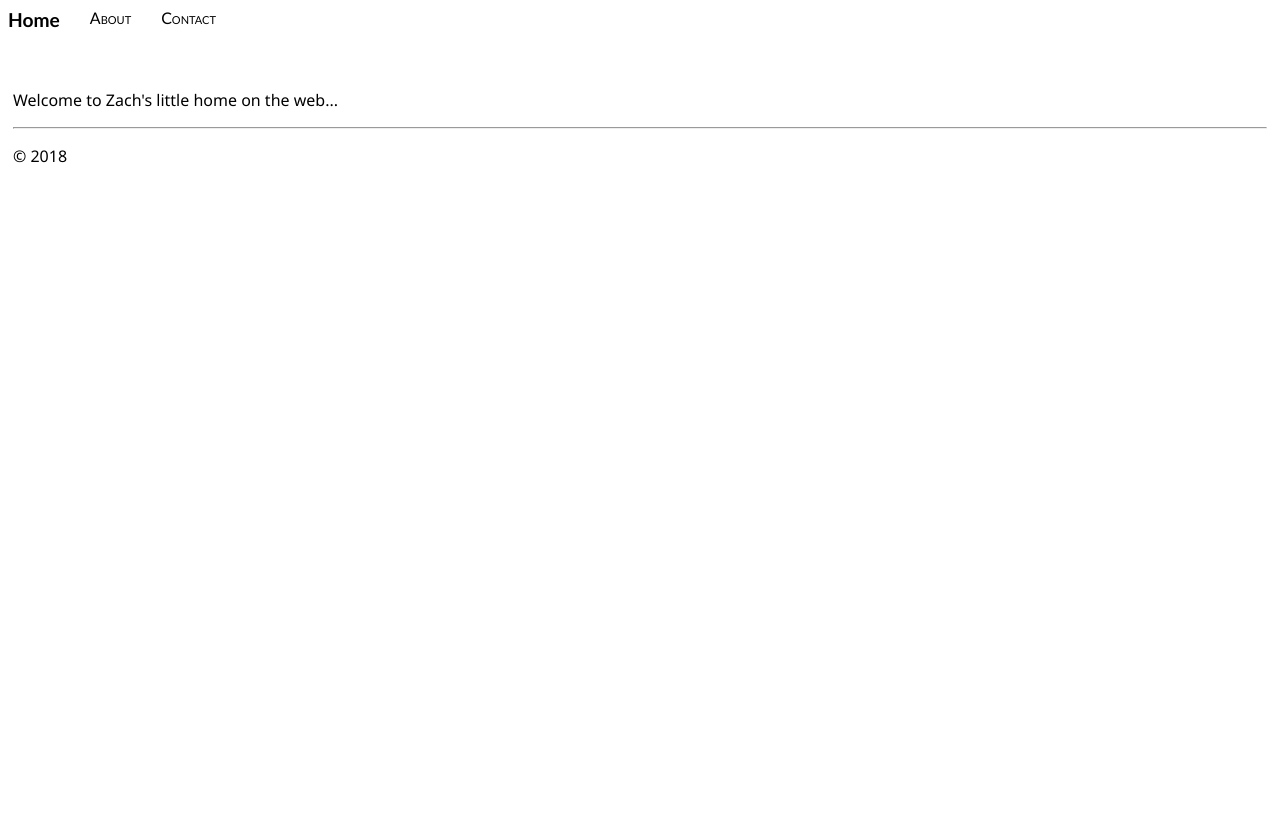
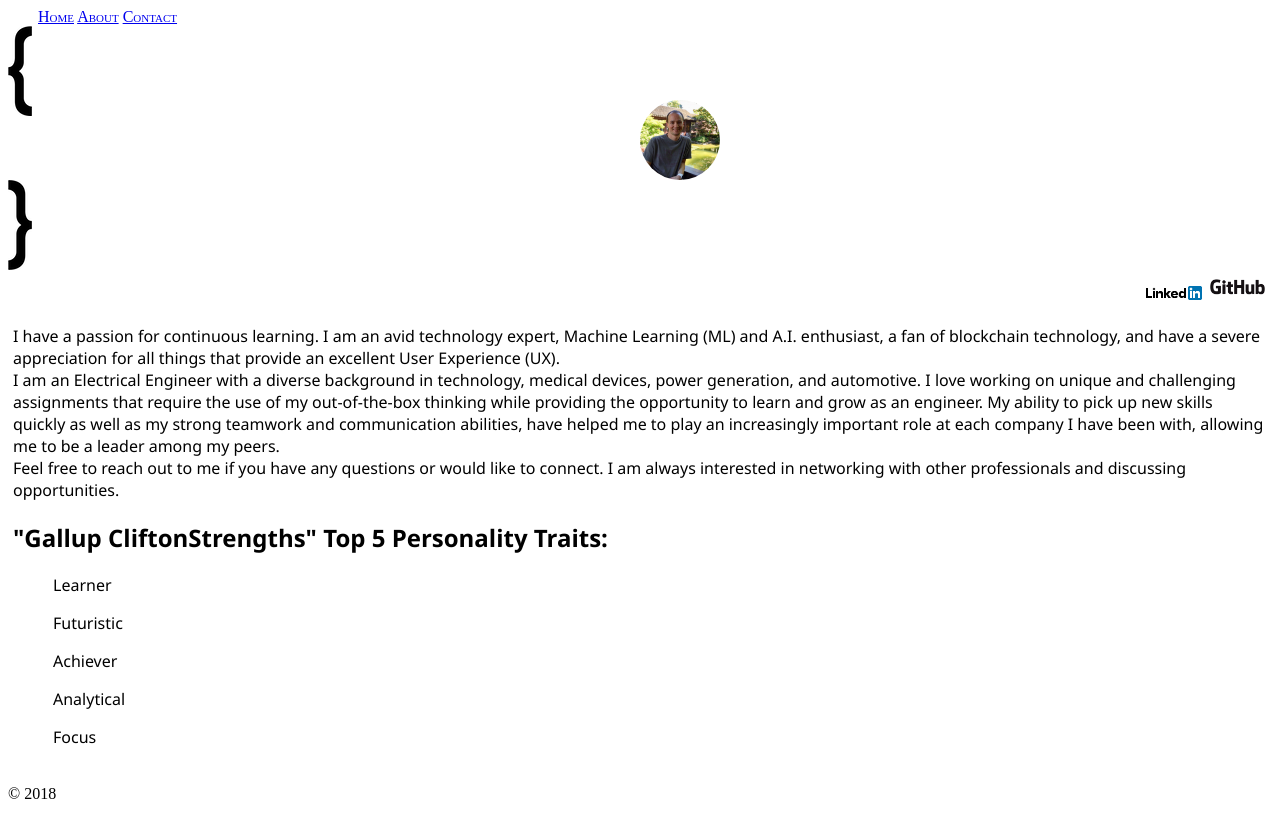
Before and after one commit to zkhudson/flask_site, a Flask app: page / in a window 1280 px wide. Before the commit the page ends 163 px from the top, so only its background shows below. Run offline with Flask 2, Linux system fonts and the light colour scheme.

Commit message:
Add files via upload

```diff
--- a/web_app/templates/about.html
+++ b/web_app/templates/about.html
@@ -3,5 +3,5 @@
 About
 {% endblock %}
 {% block content %}
-<p>About page for the Visual Studio Code Flask tutorial.</p>
+<p><h1> Blog </h1></p>
 {% endblock %}
--- a/web_app/templates/home.html
+++ b/web_app/templates/home.html
@@ -3,5 +3,24 @@
 Zach Hudson
 {% endblock %}
 {% block content %}
-<p>Welcome to Zach's little home on the web...</p>
+<p>
+    I have a passion for continuous learning. I am an avid technology expert, Machine Learning (ML) and A.I. enthusiast, a fan of blockchain
+    technology, and have a severe appreciation for all things that provide an excellent User Experience (UX).
+    <br>
+    I am an Electrical Engineer with a diverse background in technology, medical devices, power generation, and automotive. I love working
+    on unique and challenging assignments that require the use of my out-of-the-box thinking while providing the opportunity to learn and
+    grow as an engineer. My ability to pick up new skills quickly as well as my strong teamwork and communication abilities, have helped me
+    to play an increasingly important role at each company I have been with, allowing me to be a leader among my peers.
+    <br>
+    Feel free to reach out to me if you have any questions or would like to connect. I am always interested in networking with other
+    professionals and discussing opportunities.
+</p>
+<p><h2>"Gallup CliftonStrengths" Top 5 Personality Traits:</h2></p>
+<p>
+    <ul>Learner</ul>
+    <ul>Futuristic</ul>
+    <ul>Achiever</ul>
+    <ul>Analytical</ul>
+    <ul>Focus</ul>
+</p>
 {% endblock %}
--- a/web_app/templates/layout.html
+++ b/web_app/templates/layout.html
@@ -7,23 +7,40 @@
     </head>
 
     <body>
-        <div class="navbar">
-            <a href="{{ url_for('home') }}" class="navbar-brand">Home</a>
-            <a href="{{ url_for('about') }}" class="navbar-item">About</a>
-            <a href="{{ url_for('contact') }}" class="navbar-item">Contact</a>
+        <div class="grid-layout">
+            <div class="navbar-item">
+                <a href="{{ url_for('home') }}" class="home">Home</a>
+                <a href="{{ url_for('about') }}" class="item">About</a>
+                <a href="{{ url_for('contact') }}" class="item">Contact</a>
+            </div>
+
+            <div class="left-bracket">
+                    <img src="{{url_for('static', filename='left_bracket.png')}}" alt="{">
+            </div>
+
             <div class="image-cropper">
                 <img src="{{url_for('static', filename='zach.jpg')}}" alt="Zach" class="profile-pic">
             </div>
+
+            <div class="right-bracket">
+                    <img src="{{url_for('static', filename='right_bracket.png')}}" alt="}">
             </div>
 
+            <div class="social-link">
+                <img src="{{url_for('static', filename='Logo-2C-14px.png')}}" alt="LinkedIn" class="linkedin-logo">
+                <img src="{{url_for('static', filename='GitHub_Logo.png')}}" alt="GitHub" class="github-logo">
+            </div>
 
             <div class="body-content">
                 {% block content %}
                 {% endblock %}
-            <hr/>
+            </div>
+
+            <div class="footer">
                 <footer>
-                <p>&copy; 2018</p>
+                    <p class="copyright">&copy; 2018</p>
                 </footer>
+            </div>
         </div>
     </body>
 </html>
```
Lines whose indentation alone changed are shown as unchanged.
